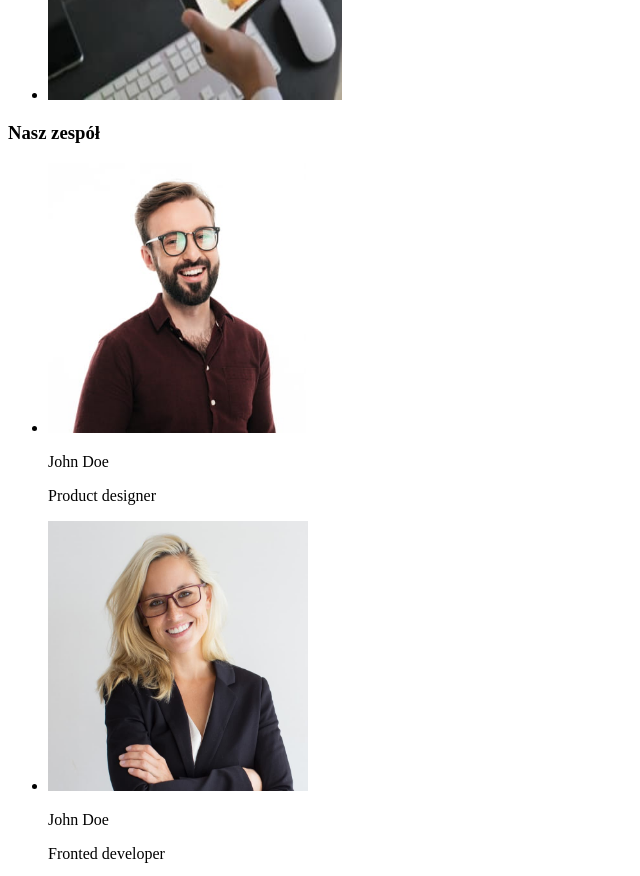
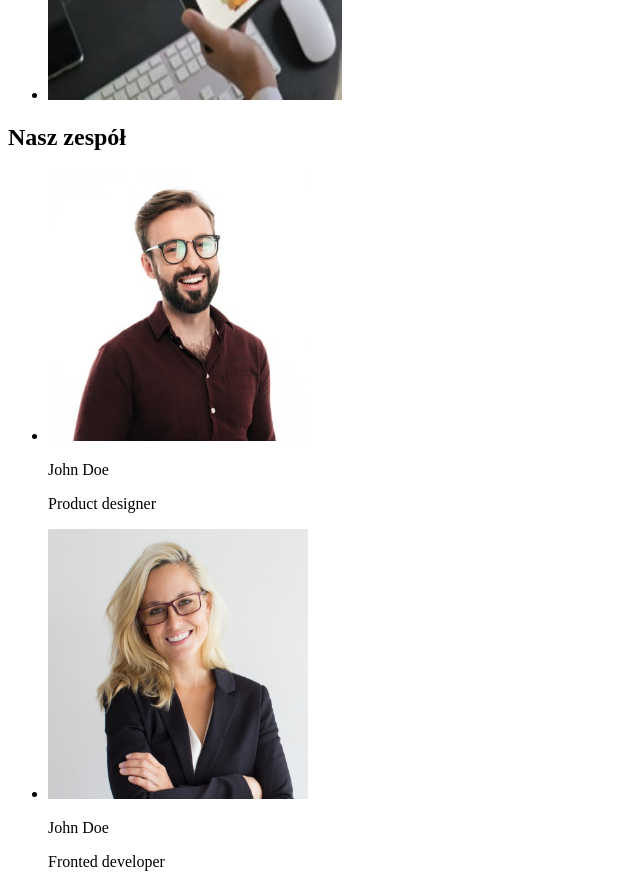
Before and after one commit to Karolblocki/goit-markup-hw-01, a plain HTML site: page index.html in a window 1280 px wide. Shown: the part 1520-2396 px from the top of the page, without its empty margins (0-640 px from the left). Drawn offline with Linux system fonts and the light colour scheme.

Commit message:
gotowa wersja

```diff
--- a/index.html
+++ b/index.html
@@ -59,7 +59,7 @@
 
             </section>
             <section>
-                <h3>Nasz zespół</h3>
+                <h2>Nasz zespół</h2>
                 <ul>
                     <li><img src="./images/11.jpg" alt="Product designer" height="270" width="260"
                         />
```
